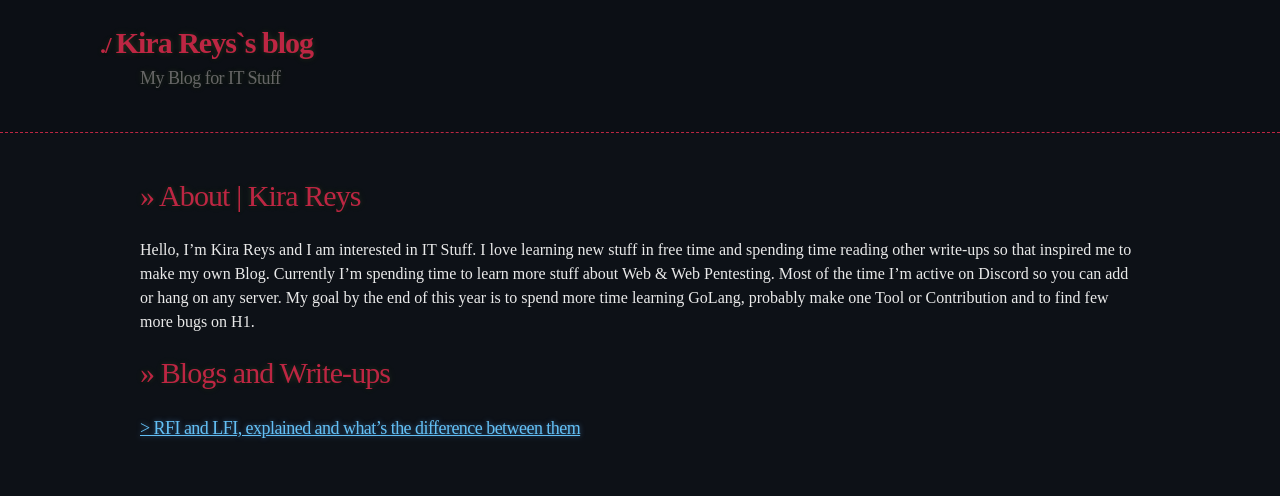
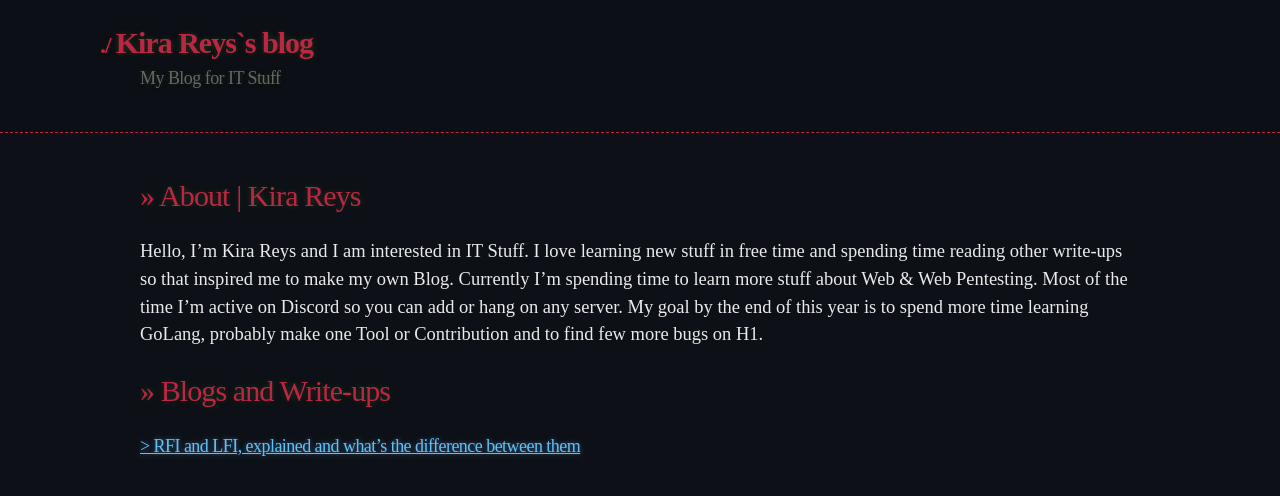
Before and after one commit to 20kilograma/blog, a Jekyll site: the page built from index.md, in a window 1280 px wide. Shown: the top 496 px of the page. Built offline with Jekyll 4.4.1, drawn with Linux system fonts in a browser that asks for light colours; some web fonts are replaced; our own code applies the rules of GitHub Pages for plain Markdown files.

Commit message:
Update jekyll-theme-hacker.scss

```diff
--- a/_sass/jekyll-theme-hacker.scss
+++ b/_sass/jekyll-theme-hacker.scss
@@ -19,7 +19,7 @@ body {
   padding: 0;
   background: #0D1117;
   color: $body-foreground;
-  font-size: 16px;
+  font-size: 18.5px;
   line-height: 1.5;
   font-family: 'LilGroteskRegular';
 }
```
